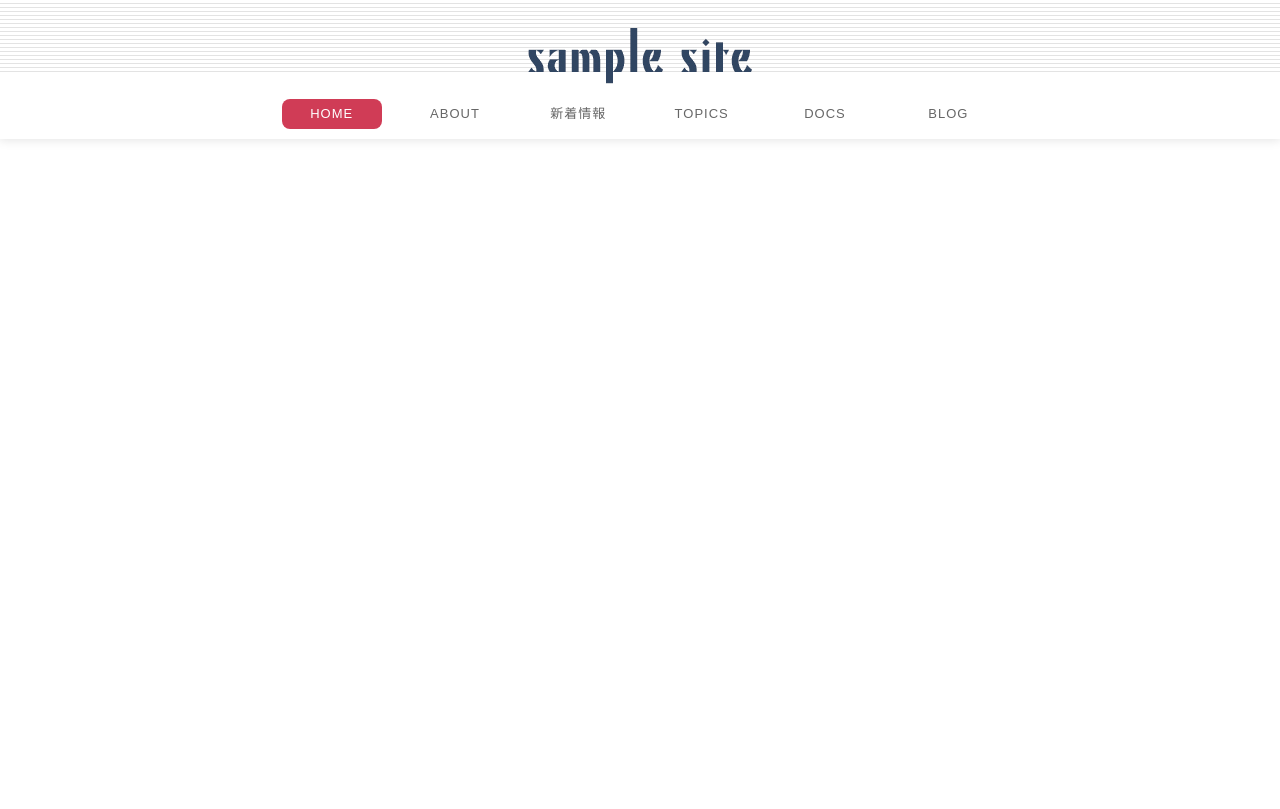
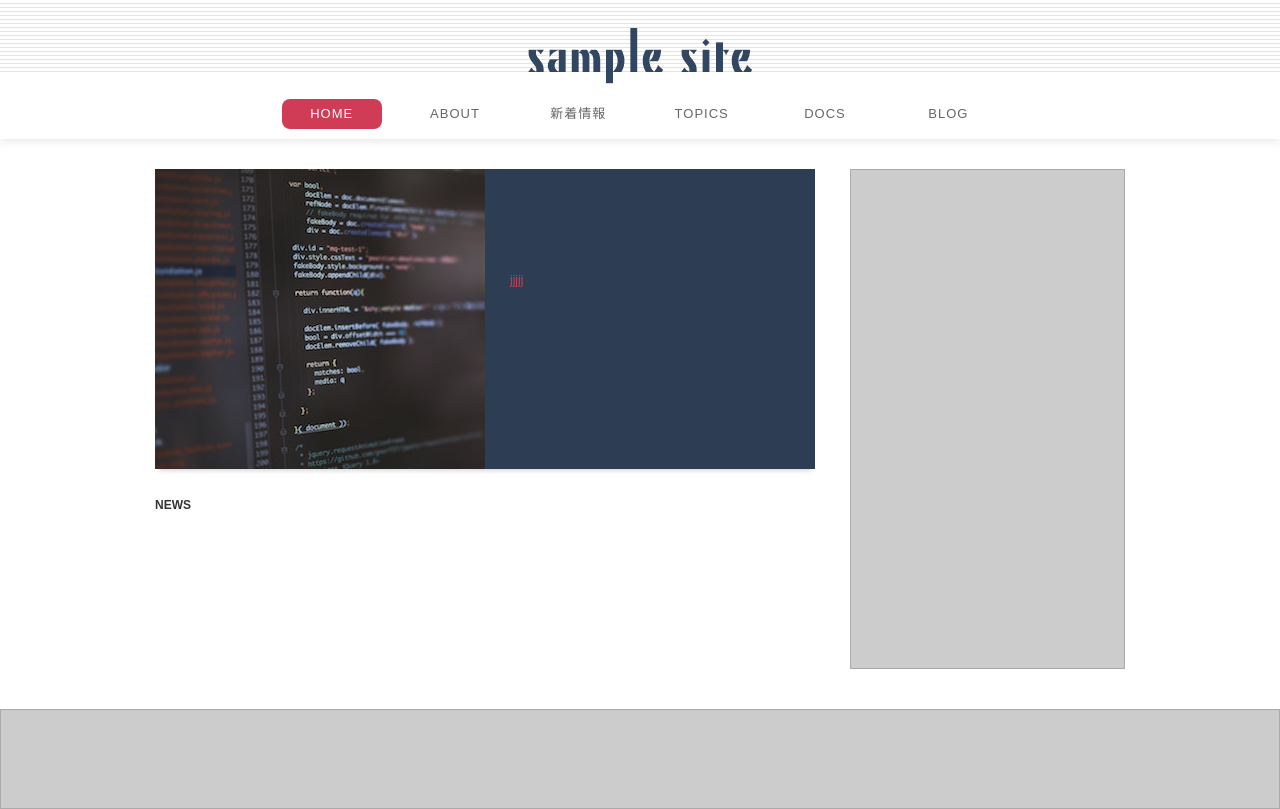
Before and after one commit to uedatakeshi/css3, a plain HTML site: page index.html in a window 1280 px wide. Drawn offline with Linux system fonts and the light colour scheme.

Commit message:
main hot-topic

```diff
--- a/css/style.css
+++ b/css/style.css
@@ -71,6 +71,32 @@ a:link, a.visited, a.hover, a:active {
     float: left;
     width: 660px;
 }
+.hidden {
+    display: none;
+}
+.hot-topic {
+    display: block;
+    height: 300px;
+    margin-bottom: 30px;
+    box-shadow: 0 6px 4px -4px rgba(0, 0, 0, 0.15);
+    transition: opacity 0.15s;
+}
+.hot-topic:hover {
+    opacity: 0.85;
+}
+.hot-topic .image {
+    float: left;
+    width: 50%;
+    height: 100%;
+}
+.hot-topic .content {
+    float: left;
+    width: 50%;
+    height: 100%;
+    padding: 105px 25px 0;
+    background-color: #2d3d54;
+}
+
 .sidemenu {
     float: right;
     width: 275px;/ * mainとsidemenu間のマージンの指定はない */
@@ -83,3 +109,16 @@ a:link, a.visited, a.hover, a:active {
     display: block;
     clear: both;
 }
+
+.sidemenu, .footer {
+    border: 1px solid #aaa;
+    background-color: #ccc;
+}
+
+.footer {
+    height: 100px;
+}
+
+.sidemenu {
+    height: 500px;
+}
--- a/index.html
+++ b/index.html
@@ -24,6 +24,20 @@
         </header>
         <div class="wrapper clearfix">
             <div class="main">
+                <h2 class="hidden">HOT TOPICS</h2>
+                <a href="#" class="hot-topic clearfix">
+                    <img class="image" src="./images/hot-topic.jpg" alt="コーディング画面">
+                    <div class="content">
+                        jjjjj
+
+                    </div>
+                </a>
+                <h2>NEWS</h2>
+                <div class="news">
+                </div>
+                <h2 class="hidden">ARTICLES</h2>
+                <div class="articles">
+                </div>
             </div>
             <div class="sidemenu">
             </div>
```
